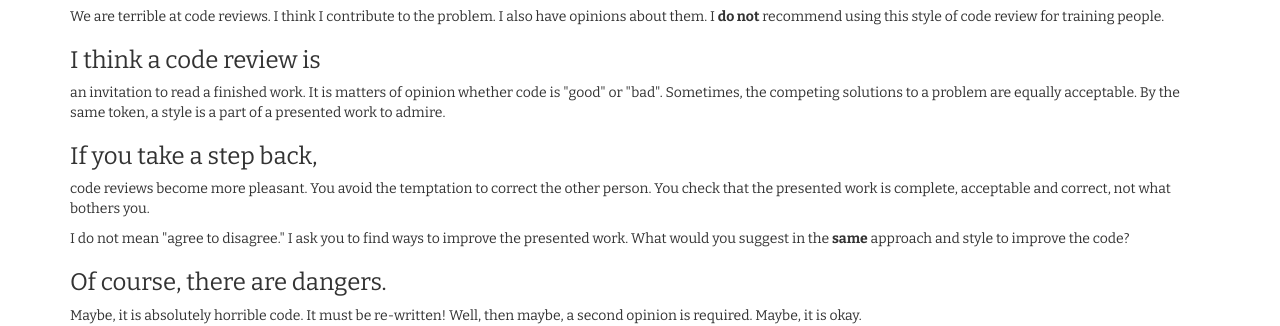
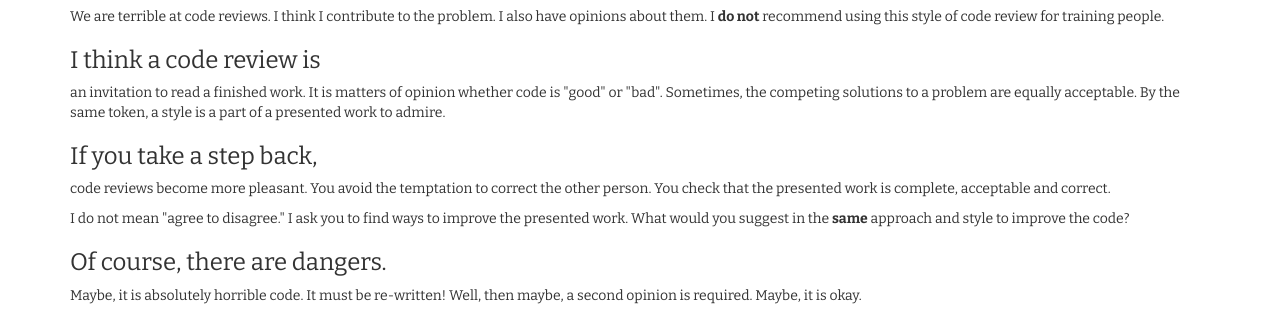
Before and after one commit to valuedrivendev/website, a plain HTML site: page draft.html in a window 1280 px wide. Shown: the part 283-609 px from the top of the page. Drawn offline with nearby package versions, Linux system fonts and the light colour scheme.

Commit message:
Correct wording in 20150623 a bit.

```diff
--- a/draft.html
+++ b/draft.html
@@ -96,8 +96,7 @@ acceptable. By the same token, a style is a part of a presented work to admire.<
 <h3>If you take a step back,</h3>
 
 <p>code reviews become more pleasant. You avoid the temptation to correct the other
-person. You check that the presented work is complete, acceptable and correct,
-not what bothers you.</p>
+person. You check that the presented work is complete, acceptable and correct.</p>
 
 <p>I do not mean "agree to disagree." I ask you to find ways to improve the
 presented work. What would you suggest in the <strong>same</strong> approach and style to
```
Also changed, not shown: index.html (+1 -1 lines), 1 other file.
